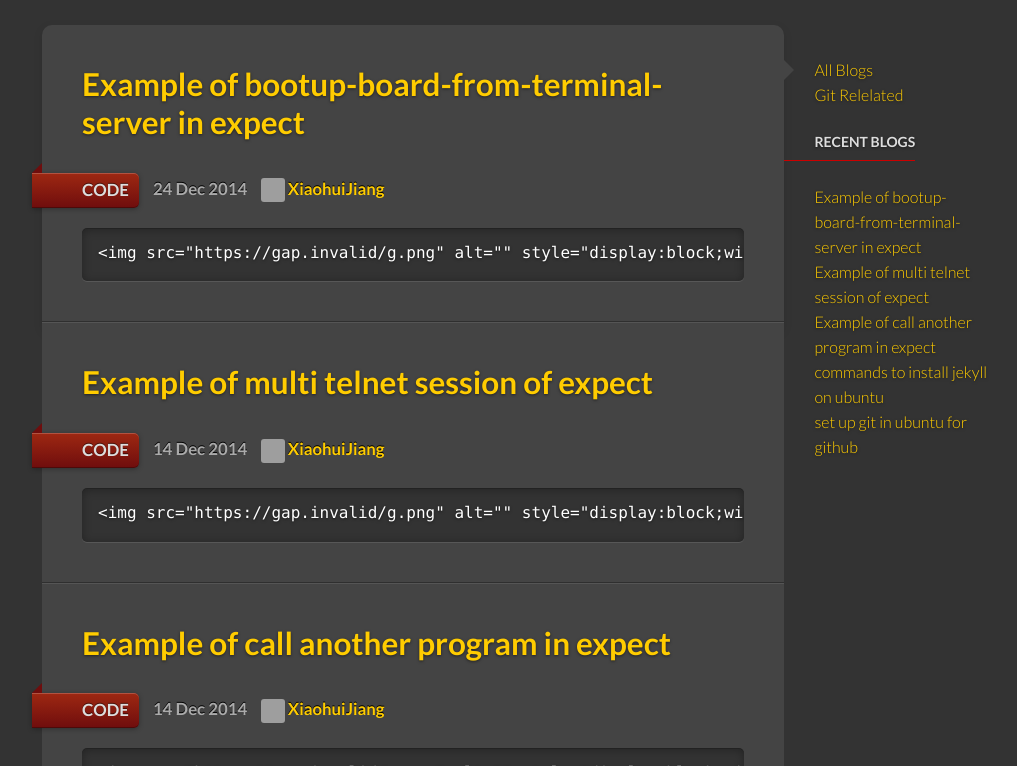
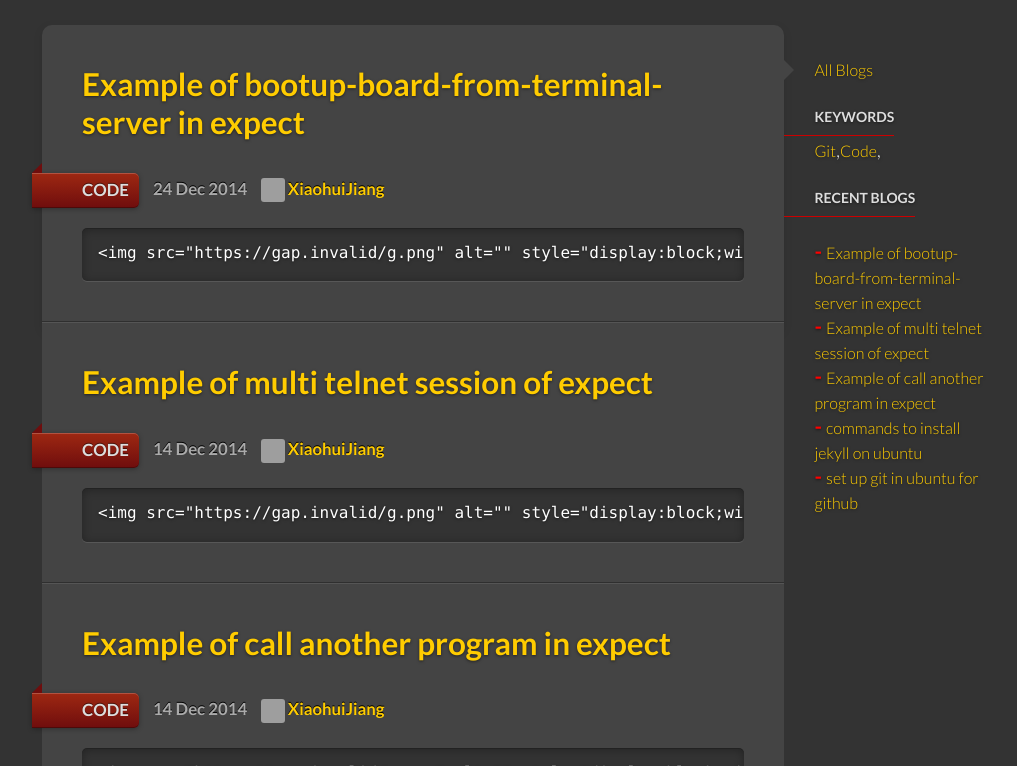
Before and after one commit to XiaohuiJiang/XiaohuiJiang.github.io, a Jekyll site: the page built from news/index.html, in a window 1280 px wide and 900 px high, cut to the strip 134-900 px from the top of the window. Shown: the whole strip, without its empty margins (129-1146 px from the left). Built offline with Jekyll 4.4.1, drawn with Linux system fonts in a browser that asks for light colours; grey boxes are pictures that could not be loaded.

Commit message:
add new tag code

```diff
--- a/_includes/news_contents.html
+++ b/_includes/news_contents.html
@@ -4,15 +4,18 @@
       <li class="{% if page.title == 'News' %}current{% endif %}">
         <a href="/news/">All Blogs</a>
       </li>
+    </ul>
+    <ul>
+      <h4>Keywords</h4>
       <li class="{% if page.title == 'git' %}current{% endif %}">
-        <a href="/news/git/">Git Relelated</a>
+      <a href="/news/git/">Git</a>,<a href="/news/code/">Code</a>,
       </li>
     </ul>
     <h4>Recent Blogs</h4>
     <ul>
       {% for post in site.posts limit:10 %}
       <li class="{% if page.title == post.title %}current{% endif %}">
-      <a href="{{ post.url }}">{{ post.title }}</a>
+      <b style="color:red">-</b> <a href="{{ post.url }}">{{ post.title }}</a>
       </li>
       {% endfor %}
     </ul>
```
Also changed, not shown: news/code/index.html (added, +10 -0 lines).
